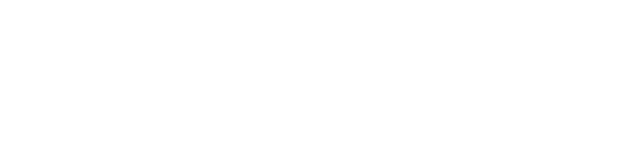
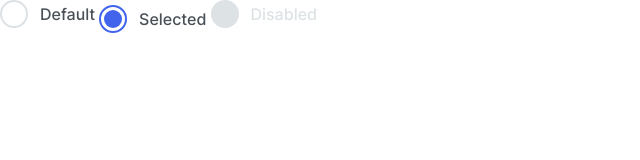
Before and after one commit to js-tasks-ru/htmlcss-20230124_svi-victoria, a website: page 07-lection5/02-radio/index.html in a window 1280 px wide. Shown: the whole page, without its empty margins (0-640 px from the left). Drawn offline with Linux system fonts and the light colour scheme.

Commit message:
Добавляю решение ДЗ Радио

```diff
--- a/07-lection5/02-radio/index.html
+++ b/07-lection5/02-radio/index.html
@@ -4,8 +4,41 @@
     <head>
         <link rel="stylesheet" href="../../assets/css/main.css">
         <link rel="stylesheet" href="./radio.css">
+        <meta charset="uff-8">
+        <title>Radio</title>
     </head>
     <body>
+        <label class="radio">
+            <input type="radio" class="radio__input" name="r1">
+            <div class="radio__state">
+                <div class="radio__control">
+                    <svg class="radio__icon" width="18" height="18" viewBox="0 0 18 18" fill="none" xmlns="http://www.w3.org/2000/svg">
+                        <rect width="18" height="18" rx="9" fill="#4263EB"/>
+                    </svg>
+                </div>
+                <h2 class="radio__title">Default</h2>
+            </div>
+        </label>
 
+        <label class="radio radio_selected">
+            <input type="radio" class="radio__input" name="r1" checked>
+            <div class="radio__state">
+                <div class="radio__control">
+                    <svg class="radio__icon" width="18" height="18" viewBox="0 0 18 18" fill="none" xmlns="http://www.w3.org/2000/svg">
+                        <rect width="18" height="18" rx="9" fill="#4263EB"/>
+                    </svg>
+                </div>
+                <h3 class="radio__title">Selected</h3>
+            </div>
+        </label>
+
+        <label class="radio radio_disabled">
+            <input type="radio" class="radio__input" name="r1" disabled>
+            <div class="radio__state">
+                <div class="radio__control">
+                </div>
+                <h4 class="radio__title">Disabled</h4>
+            </div>
+        </label>
     </body>
 </html>
--- a/07-lection5/02-radio/radio.css
+++ b/07-lection5/02-radio/radio.css
@@ -0,0 +1,62 @@
+.radio {
+    display: inline-block;
+    position: relative;
+}
+
+.radio__input {
+    position: absolute;
+    outline: none;
+    clip: rect(0, 0, 0, 0);
+}
+
+.radio__state {
+    display: inline-flex;
+    align-items: center;
+    gap: 12px;
+    cursor: pointer;
+}
+
+.radio__control {
+    box-sizing: border-box;
+    background: #FFFFFF;
+    border: 2px solid var(--grey-2);
+    border-radius: 14px;
+    width: 28px;
+    height: 28px;
+    display: inline-flex;
+    align-items: center;
+    justify-content: center;
+}
+
+.radio__icon {
+    display: none;
+}
+
+.radio__title {
+    font-family: 'Inter';
+    font-style: normal;
+    font-weight: 400;
+    font-size: 16px;
+    line-height: 24px;
+    color: var(--grey-4);
+}
+
+.radio__input:checked ~ .radio__state .radio__icon {
+    display: block;
+}
+
+.radio__input:checked ~ .radio__state .radio__control {
+    border: 2px solid #4263EB;
+}
+
+.radio__input:disabled ~ .radio__state .radio__control {
+    background: var(--grey-2);
+}
+
+.radio__input:disabled ~ .radio__state .radio__title {
+    color: var(--grey-2);
+}
+
+.radio__input:disabled ~ .radio__state {
+    pointer-events: none;
+}
```
